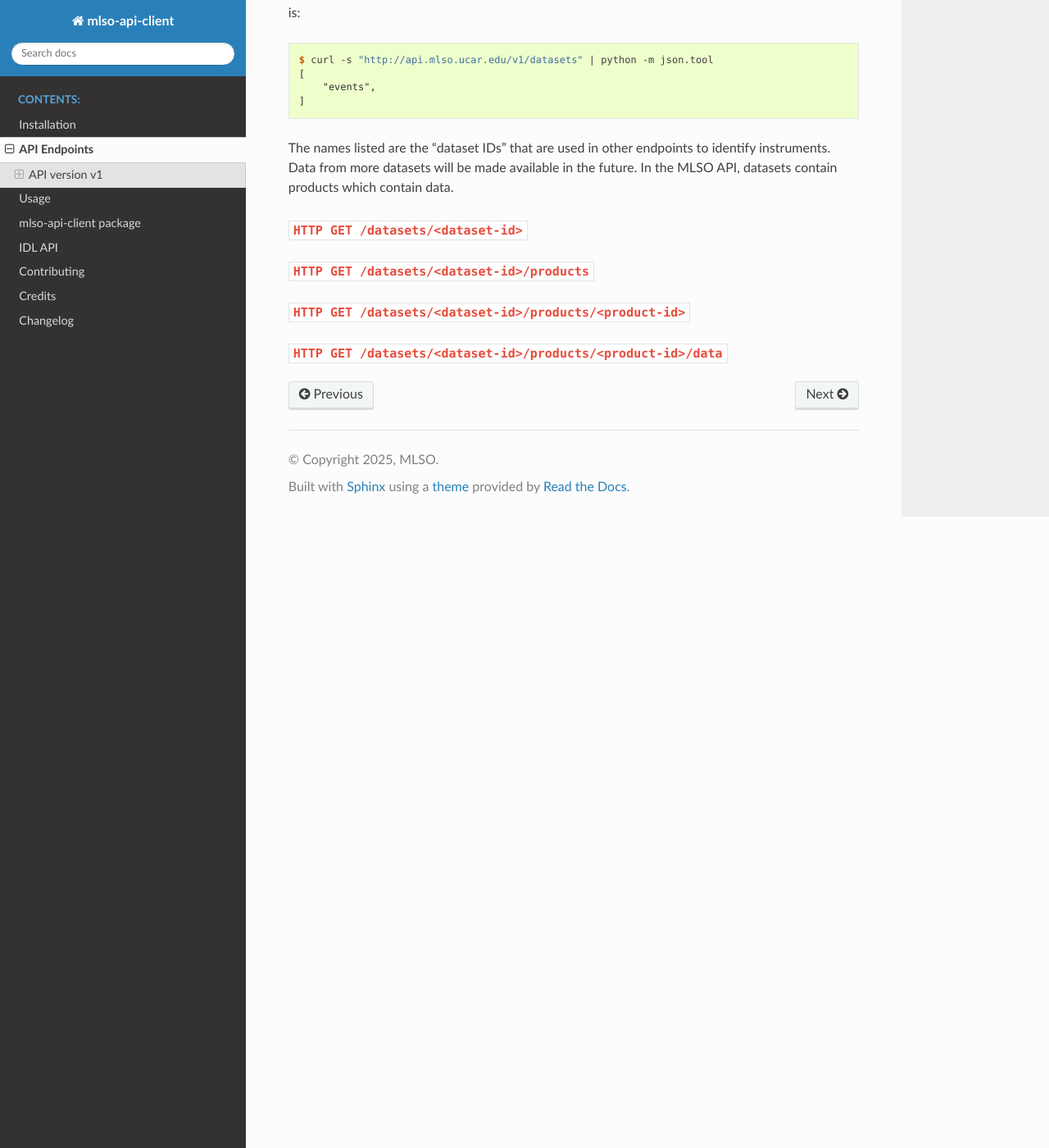
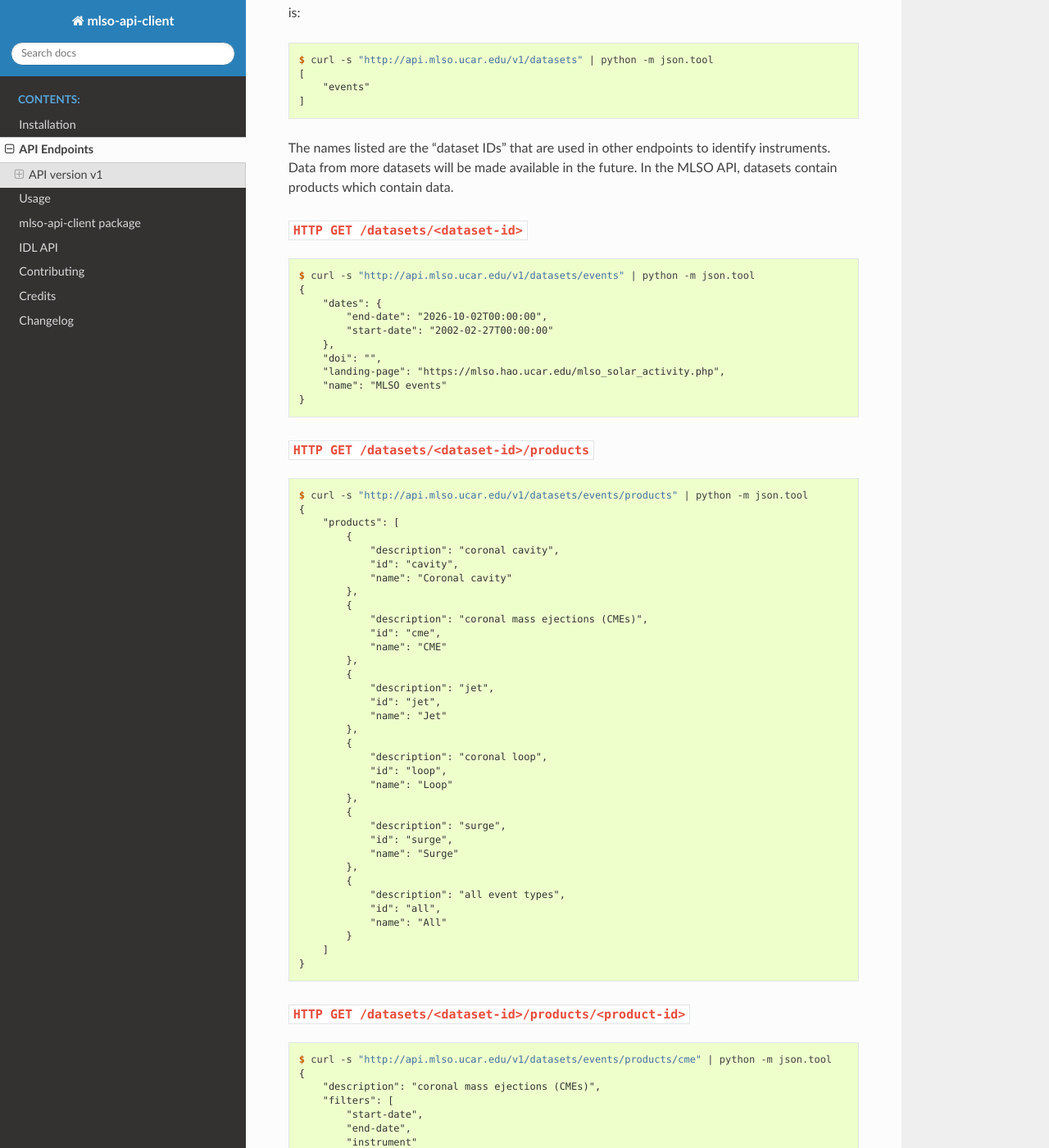
Before and after one commit to NCAR/mlso-api-client, a Sphinx documentation site: the page built from docs/endpoints.md, in a window 1280 px wide and 1400 px high, scrolled down 5416 px. Shown: the whole window at 82% size. Built offline with Sphinx 7.4.7 and the Read the Docs theme 3.1.0, drawn with Linux system fonts in a browser that asks for light colours; the version number is read from the project's files by our own code; some of the changed text lies outside the part shown.

Commit message:
Add example of using each of the new data endpoints

````diff
--- a/docs/endpoints.md
+++ b/docs/endpoints.md
@@ -282,7 +282,7 @@
 ``` console
 $ curl -s "http://api.mlso.ucar.edu/v1/datasets" | python -m json.tool
 [
-    "events",
+    "events"
 ]
 ```
 
@@ -292,6 +292,97 @@
 
 
 ### `HTTP GET /datasets/<dataset-id>`
+
+``` console
+$ curl -s "http://api.mlso.ucar.edu/v1/datasets/events" | python -m json.tool
+{
+    "dates": {
+        "end-date": "2026-10-02T00:00:00",
+        "start-date": "2002-02-27T00:00:00"
+    },
+    "doi": "",
+    "landing-page": "https://mlso.hao.ucar.edu/mlso_solar_activity.php",
+    "name": "MLSO events"
+}
+```
+
 ### `HTTP GET /datasets/<dataset-id>/products`
+
+``` console
+$ curl -s "http://api.mlso.ucar.edu/v1/datasets/events/products" | python -m json.tool
+{
+    "products": [
+        {
+            "description": "coronal cavity",
+            "id": "cavity",
+            "name": "Coronal cavity"
+        },
+        {
+            "description": "coronal mass ejections (CMEs)",
+            "id": "cme",
+            "name": "CME"
+        },
+        {
+            "description": "jet",
+            "id": "jet",
+            "name": "Jet"
+        },
+        {
+            "description": "coronal loop",
+            "id": "loop",
+            "name": "Loop"
+        },
+        {
+            "description": "surge",
+            "id": "surge",
+            "name": "Surge"
+        },
+        {
+            "description": "all event types",
+            "id": "all",
+            "name": "All"
+        }
+    ]
+}
+```
+
 ### `HTTP GET /datasets/<dataset-id>/products/<product-id>`
+
+``` console
+$ curl -s "http://api.mlso.ucar.edu/v1/datasets/events/products/cme" | python -m json.tool
+{
+    "description": "coronal mass ejections (CMEs)",
+    "filters": [
+        "start-date",
+        "end-date",
+        "instrument"
+    ],
+    "formats": [
+        "JSON"
+    ],
+    "id": "cme",
+    "name": "CME"
+}
+```
+
 ### `HTTP GET /datasets/<dataset-id>/products/<product-id>/data`
+
+``` console
+$ curl -s "http://api.mlso.ucar.edu/v1/datasets/events/products/cme/data?start-date=2026-04-01&end-date=2026-04-03" | python -m json.tool
+{
+    "dataset": "events",
+    "end-date": "2026-04-03",
+    "events": [
+        {
+            "comment": "A  wide, bulb CME with a bright core between PA 295-05.",
+            "date-end": "2026-04-02T00:17:00",
+            "date-obs": "2026-04-01T22:36:00",
+            "instrument": "kcor",
+            "quadrant": "N-NW limb",
+            "type": "cme"
+        }
+    ],
+    "start-date": "2026-04-01",
+    "type": "cme"
+}
+```
````
